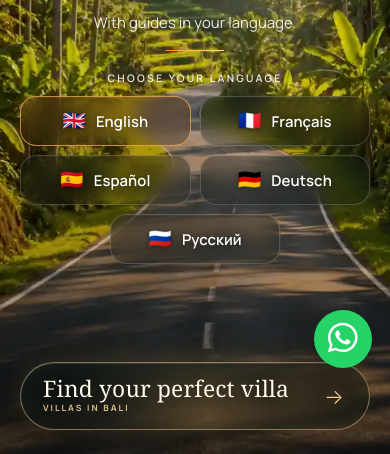
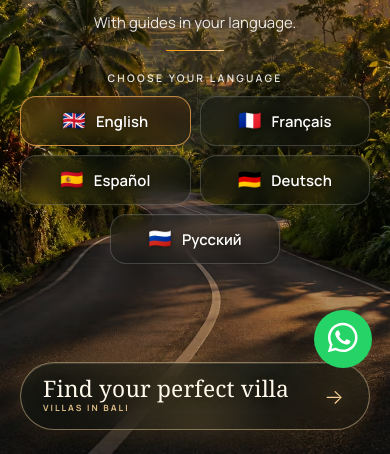
Before and after one commit to niibet34-sys/Bali.Discount, a website: page index.html in a window 390 px wide. Shown: the part 390-844 px from the top of the page. Drawn offline with Linux system fonts and the light colour scheme; a web font is replaced by a local one.

Commit message:
Upgrade mobile homepage background
Use the new optimized Bali road and volcano image on mobile while keeping the legacy WebP fallback and the separate 5K tablet/desktop hero.

```diff
--- a/index.html
+++ b/index.html
@@ -9,10 +9,12 @@
 <link rel="preconnect" href="https://fonts.googleapis.com">
 <link rel="preconnect" href="https://fonts.gstatic.com" crossorigin>
 <link href="https://fonts.googleapis.com/css2?family=Italiana&family=Manrope:wght@400;500;600;700&display=swap" rel="stylesheet">
+<link rel="preload" as="image" href="./assets/bali-mobile-bg-v2.avif" type="image/avif" media="(max-width:759px)">
 <style>
 :root{--orange:#ff9800;--orange-2:#ffb845;--cream:#fff8ef;--line:rgba(255,255,255,.18);--text-soft:rgba(255,255,255,.88)}
 *{box-sizing:border-box}html,body{margin:0;min-height:100%;background:#091412}body{color:#fff;font-family:"Manrope",ui-sans-serif,-apple-system,BlinkMacSystemFont,"Segoe UI",Roboto,Arial,sans-serif;-webkit-font-smoothing:antialiased;background:#091412}a{color:inherit;text-decoration:none}
 .hero{min-height:100svh;position:relative;overflow:hidden;isolation:isolate;background:linear-gradient(180deg,rgba(4,8,7,.01) 0%,rgba(4,8,7,.03) 24%,rgba(4,8,7,.10) 50%,rgba(4,8,7,.26) 76%,rgba(4,8,7,.48) 100%),url("./assets/bali-road-bg.webp") center center/cover no-repeat}
+.hero.mobile-bg-v2{background:linear-gradient(180deg,rgba(4,8,7,.01) 0%,rgba(4,8,7,.03) 24%,rgba(4,8,7,.10) 50%,rgba(4,8,7,.26) 76%,rgba(4,8,7,.48) 100%),url("./assets/bali-mobile-bg-v2.avif") center 52%/cover no-repeat}
 .hero::before{content:"";position:absolute;inset:0;background:radial-gradient(circle at 76% 8%,rgba(255,215,145,.08),transparent 23%);z-index:0;pointer-events:none}
 .shell{position:relative;z-index:1;width:min(100%,560px);min-height:100svh;margin:0 auto;padding:max(18px,env(safe-area-inset-top)) 20px max(20px,env(safe-area-inset-bottom));display:flex;flex-direction:column}
 .top{padding-top:8px;display:flex;flex-direction:column;align-items:center}.logo{width:112px;height:112px;object-fit:cover;border-radius:50%;clip-path:circle(49% at 50% 50%);display:block;filter:drop-shadow(0 14px 26px rgba(0,0,0,.34));transform:scale(1.01);transform-origin:center}
@@ -133,5 +135,10 @@ h1{margin:0;font-family:"Italiana",Georgia,"Times New Roman",serif;font-size:cla
 </main>
 <script>
 document.querySelectorAll('[data-lang]').forEach(a=>a.addEventListener('click',()=>{try{localStorage.setItem('baliDiscountLanguage',a.dataset.lang)}catch(e){}}));
+if(window.matchMedia('(max-width:759px)').matches){
+  const mobileBg=new Image();
+  mobileBg.onload=()=>document.querySelector('.hero')?.classList.add('mobile-bg-v2');
+  mobileBg.src='./assets/bali-mobile-bg-v2.avif';
+}
 </script>
 </body></html>
```
Also changed, not shown: assets/bali-mobile-bg-v2.avif (added).
